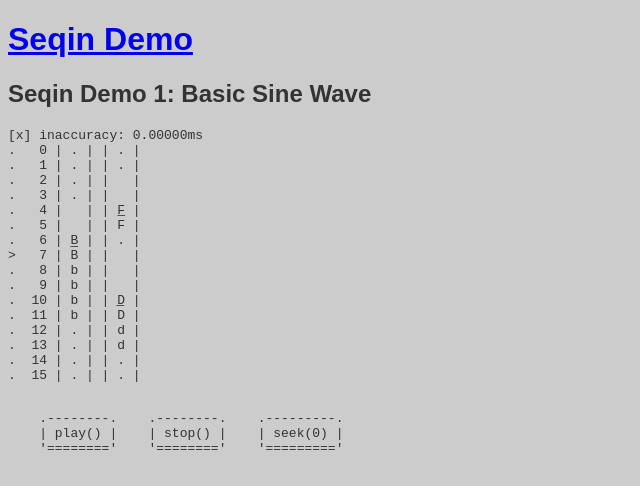
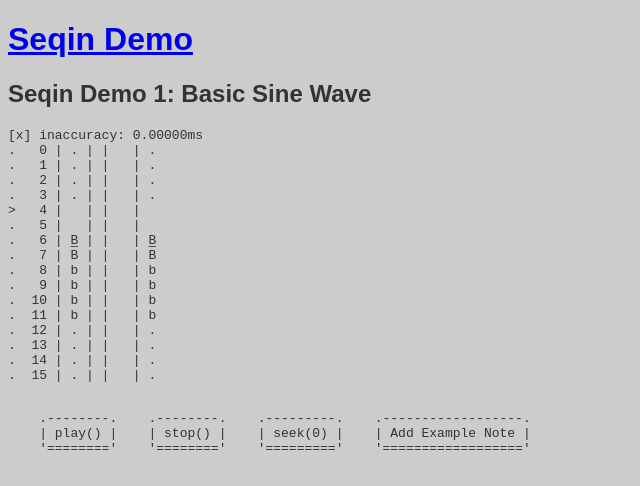
Before and after one commit to loopdotcoop/seqin, a plain HTML site: page demo-1-basic-sine-wave.html in a window 1280 px wide. Both pictures are taken after a click on the link ".--------. | play() | '========'". Shown: the whole page, without its empty margins (0-640 px from the left). Drawn offline with Linux system fonts and the light colour scheme.

Commit message:
0.0.6 master track plays audio

```diff
--- a/demo-1-basic-sine-wave.html
+++ b/demo-1-basic-sine-wave.html
@@ -41,6 +41,11 @@
     | seek(0) |
     '========='
     </a></pre>
+    <pre><a onclick="addExampleNote()" class="button">
+    .------------------.
+    | Add Example Note |
+    '=================='
+    </a></pre>
 
     <script>!function () { 'use strict'
 
@@ -56,7 +61,7 @@
         demo1.on( '*', (event) => { $output.innerHTML = demo1.dump() } )
 
         //// Jump to a step in the sequence.
-        demo1.seek(5)
+        demo1.seek(2)
 
         //// Schedule some notes.
         const noteId_0 = demo1.addNote({
@@ -67,9 +72,11 @@
           , velocity: 50   // loudness of voice, from 0 to 99
           , voice: {
                 release: 8 // number of steps after finger releases piano key
+              , fillBuffer: basicSine
             }
         })
 
+        window.addExampleNote = function () {
             const noteId_1 = demo1.addNote({
                 track:    1
               , on:       10
@@ -78,8 +85,11 @@
               , velocity: 30
               , voice: {
                     release: 4
+                  , fillBuffer: basicSine
                 }
             })
+        }
+/*
 
         const noteId_2 = demo1.addNote({
             track:    1
@@ -89,8 +99,18 @@
           , velocity: 99
           , voice: {
                 release: 1
+              , fillBuffer: basicSine
             }
         })
+*/
+
+        //// Define a function for generating AudioBuffer data.
+        function basicSine (config) {
+            const { buffer, adsr, pitch, velocity } = config
+               , l = buffer.length
+            for (let i=0; i<l; i++)
+              buffer[i] = Math.random() - 0.5 // 50% noise
+        }
 
     }()</script>
 
--- a/js/seqin.es6.js
+++ b/js/seqin.es6.js
@@ -1,7 +1,7 @@
 !function () { 'use strict'
 
     const NAME     = 'seqin'
-        , VERSION  = '0.0.5'
+        , VERSION  = '0.0.6'
         , HOMEPAGE = 'http://seqin.loop.coop/'
     ;
 
@@ -11,10 +11,14 @@
 
             this.fidelity = config.fidelity || 5600
             this.notes = []
+
             this.cbs = { '*':[] } // event-listener callbacks @todo +'play' etc
+
             this.metronome = 'o' // flips between 'o' and 'x'
             this.oldTimestamp = 0
             this.inaccuracy = 0 // @todo remove this, I think
+
+            this.ctx = new AudioContext()
 
             //// Create each track.
             this.tracks = []
@@ -62,6 +66,10 @@
             this.metronome = 'o' === this.metronome ? 'x' : 'o'
             if (this.isPlaying) {
                 this.seek( this.activeStep.id + 1 )
+                let source = this.ctx.createBufferSource()
+                source.buffer = this.activeStep.masterSlot.buffer
+                source.connect(this.ctx.destination)
+                source.start()
             }
             this.trigger('tick')
         }
@@ -110,17 +118,19 @@
             this.seqin = seqin
             this.isActive = false
 
-            //// Create each slot.
-            this.slots = []
+            //// Create a slot for each track.
+            this.trackSlots = []
             for (let i=0; i<seqin.tracks.length; i++) {
-                this.slots.push( new Slot(i) )
+                this.trackSlots.push( new TrackSlot(seqin) )
             }
+
+            //// Create the master-mix slot.
+            this.masterSlot = new MasterSlot(seqin)
         }
 
         addNote (note, adsr) {
-            const slot = this.slots[note.track]
-            slot.note = note
-            slot.adsr = adsr
+            this.trackSlots[note.track].update(note, adsr)
+            this.masterSlot.mix( this.trackSlots.filter( slot => slot.note ) )
         }
 
         dump () {
@@ -130,9 +140,10 @@
             out.push(this.isActive ? this.seqin.isPlaying ? '>' : '#' : '.')
             out.push( ' '.repeat(maxIdLen - thisIdLen) )
             out.push(this.id)
-            for (let i=0, slot; slot=this.slots[i++];) {
+            for (let i=0, slot; slot=this.trackSlots[i++];) {
                 out.push( `| ${slot.dump()} |` )
             }
+            out.push( this.masterSlot.dump() )
             return out.join(' ')
         }
 
@@ -169,13 +180,38 @@
         }
 
     }
+
+
     class Slot {
 
-        constructor (id, step) {
-            this.id = id
-            this.step = step
+        constructor (seqin) {
+            this.buffer = seqin.ctx.createBuffer(
+                1                    // mono
+              , seqin.fidelity       // 5400 frames, by default
+              , seqin.ctx.sampleRate //
+            )
+        }
+
+    }
+
+
+    class TrackSlot extends Slot {
+
+        constructor (seqin) {
+            super(seqin)
             this.note = null
             this.adsr = null
+        }
+
+        update (note, adsr) {
+            this.note = note
+            this.adsr = adsr
+            note.voice.fillBuffer({
+                buffer:   this.buffer.getChannelData(0)
+              , adsr:     adsr
+              , pitch:    note.pitch
+              , velocity: note.velocity
+            })
         }
 
         dump () {
@@ -184,16 +220,55 @@
               : 'decay'   === this.adsr ? this.note.pitch
               : 'sustain' === this.adsr ? this.note.pitch.toLowerCase()
               : 'release' === this.adsr ? '.'
-              :                           ' ' // unreachable!
+              :                           ' ' // empty slot
             )
         }
 
     }
 
-    class Snippet {
 
-        constructor (id) {
-            this.id = id
+    class MasterSlot extends Slot {
+
+        constructor (seqin) {
+            super(seqin)
+            this.seqin = seqin
+            this.isMixing = false
+        }
+
+        mix (trackSlots) {
+            this.isMixing = true
+
+            //// Record the list of track-slots - used by dump()
+            this.trackSlots = trackSlots
+
+            //// We need a fresh offline audio context for each new mix
+            const offlineCtx = new OfflineAudioContext(
+                1                         // mono
+              , this.seqin.fidelity       // 5400 frames, by default
+              , this.seqin.ctx.sampleRate //
+            )
+
+            //// Connect each track-slot to the offline audio context.
+            for (let i=0, trackSlot; trackSlot=trackSlots[i++];) {
+                let source = offlineCtx.createBufferSource()
+                source.buffer = trackSlot.buffer
+                source.connect(offlineCtx.destination)
+                source.start()
+            }
+
+            //// Mix the track-slots.
+            offlineCtx.startRendering()
+               .then( buffer => (this.buffer = buffer, this.isMixing = false) )
+               .catch( err => console.log('Rendering failed: ' + err) )
+
+        }
+
+        dump () {
+            return (
+                  (! this.trackSlots) ? ' '
+                : this.isMixing       ? '!!!'
+                : this.trackSlots.map( slot => slot.dump() ).join('+')
+            )
         }
 
     }
```
Lines whose indentation alone changed are shown as unchanged.
